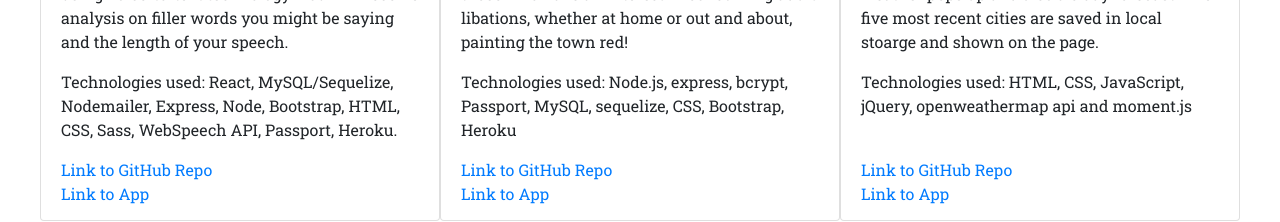
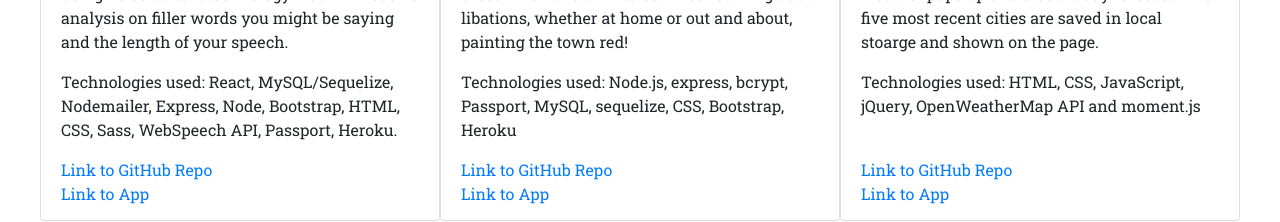
Before and after one commit to Bearpaw11/Portfolio_Chris_Behrens, a React (Create React App) app: page /portfolio in a window 1280 px wide. Shown: the part 694-916 px from the top of the page. Built offline with nearby package versions, Linux system fonts and the light colour scheme.

Commit message:
updated technologies used for Weather Dashboard

```diff
--- a/src/pages/Portfolio.js
+++ b/src/pages/Portfolio.js
@@ -54,7 +54,7 @@ class App extends Component {
            <Card.Body>
              <Card.Title className="appTitle">Weather Dashboard</Card.Title>
              <Card.Text>Enter a city in the search box and the current weather pops up and also a 5 day forecast. The five most recent cities are saved in local stoarge and shown on the page.</Card.Text>
-             <p>Technologies used: HTML, CSS, JavaScript, jQuery, openweathermap api and moment.js</p>
+             <p>Technologies used: HTML, CSS, JavaScript, jQuery, OpenWeatherMap API and moment.js</p>
              <br></br>
              <a href="https://github.com/Bearpaw11/Unit_06_Weather_Dashboard" target="_blank">Link to GitHub Repo</a><br></br>
              <a href="https://bearpaw11.github.io/Unit_06_Weather_Dashboard/" target='-blank'>Link to App</a>
```
